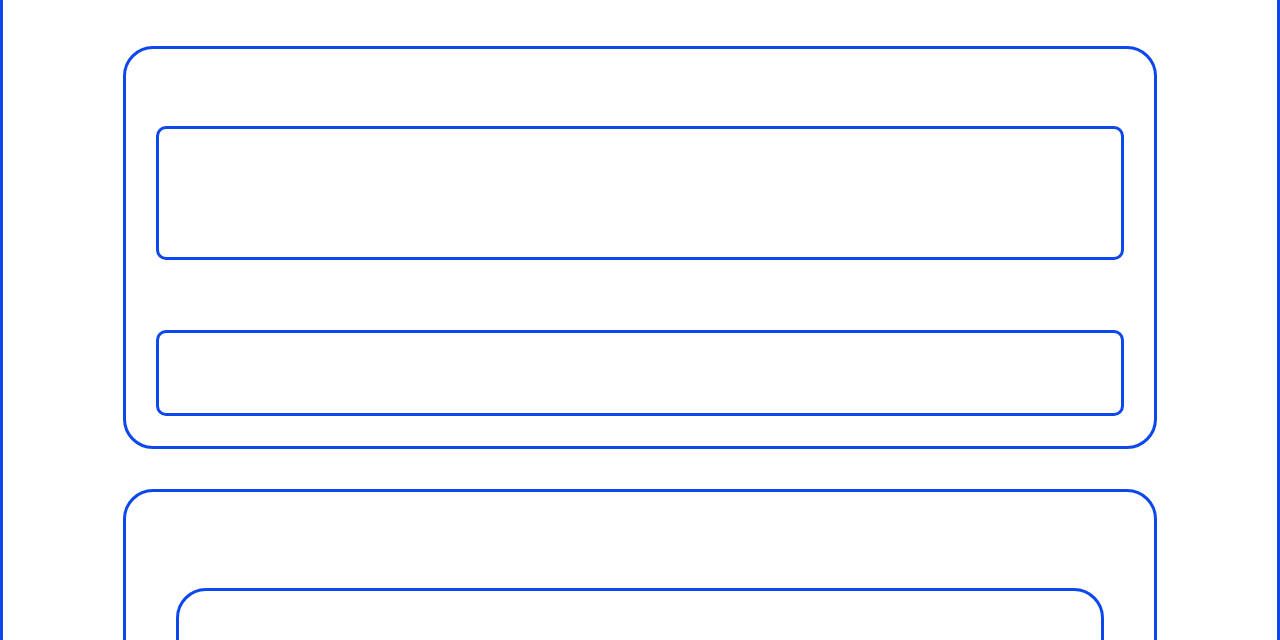
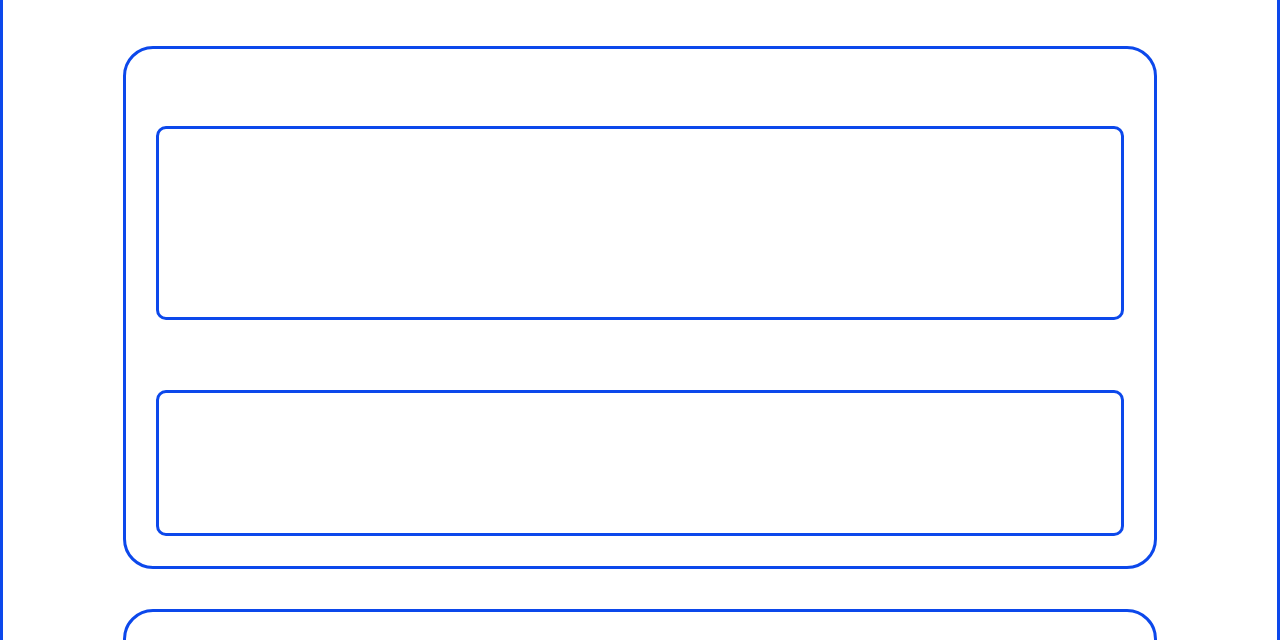
Before and after one commit to ThanusYago/projeto-AC5, a Flask app: page /Qiskit in a window 1280 px wide. Shown: the part 388-1028 px from the top of the page. Run offline with Flask 3, Linux system fonts and the light colour scheme; some libraries are stand-ins or nearby versions.

Commit message:
Update style.css

```diff
--- a/static/style.css
+++ b/static/style.css
@@ -7,8 +7,7 @@ body {
 }
 
 body.fixed .cabeçalho-link {
-            cursor: pointer;
-
+    cursor: pointerç
     position: fixed;
     width: 100vw; /* Alterado para 100vw */
     top: 0;
@@ -305,7 +304,7 @@ button:hover {
     border-radius: 10px;
     flex: 1;
     /* Faz com que as colunas ocupem a mesma largura */
-    padding: 20px;
+    padding: 50px;
     /* Adicione preenchimento interno para separação */
     border: 3px solid rgb(12, 72, 235);
     /* Adicione bordas para separação visual */
```
